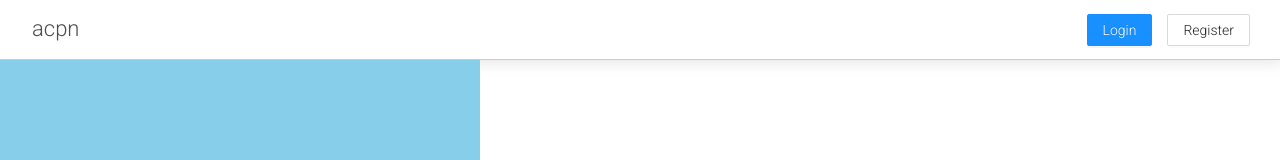
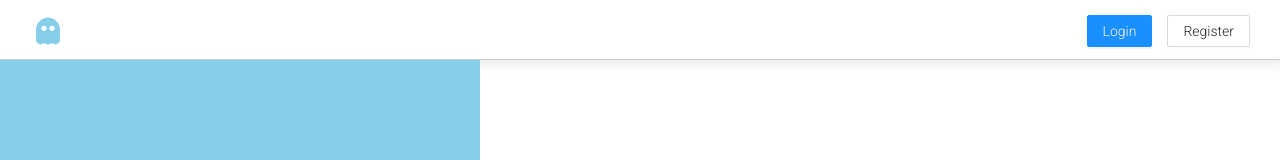
Before and after one commit to shahreaz0/ami-coding-pari-na, a React (Vite) app in the folder client/: page /login in a window 1280 px wide. Shown: the top 160 px of the page. Built offline with nearby package versions, Linux system fonts and the light colour scheme.

Commit message:
Code refactor and navbar style change

```diff
--- a/client/src/App.jsx
+++ b/client/src/App.jsx
@@ -22,7 +22,6 @@ const App = () => {
         <Navbar />
         <Switch>
           <Route exact path="/" component={Home} />
-
           <Route exact path="/login" component={LoginPage} />
           <Route exact path="/register" component={RegisterPage} />
         </Switch>
--- a/client/src/components/LoginForm.jsx
+++ b/client/src/components/LoginForm.jsx
@@ -1,18 +1,19 @@
 import React, { useState, useContext, useEffect } from "react";
+import { useHistory } from "react-router-dom";
 import { Form, Input, Button } from "antd";
-import { useHistory } from "react-router-dom";
-
-// contexts
-import UserContext from "../contexts/UserContext";
 
 // utils
 import fetch from "../utils/axios";
 import { loginFormValidate } from "../utils/validate";
 
+// contexts
+import UserContext from "../contexts/UserContext";
+
 const LoginForm = (props) => {
 	let history = useHistory();
 	const { state, dispatch } = useContext(UserContext);
 
+	// when form data pass the validation
 	const onFinish = async (values) => {
 		try {
 			const { status, data } = await fetch.post(
@@ -29,10 +30,6 @@ const LoginForm = (props) => {
 		}
 	};
 
-	const onFinishFailed = (errorInfo) => {
-		console.log("Failed:", errorInfo);
-	};
-
 	return (
 		<div className="LoginForm">
 			<Form
@@ -41,7 +38,6 @@ const LoginForm = (props) => {
 					remember: true,
 				}}
 				onFinish={onFinish}
-				onFinishFailed={onFinishFailed}
 				autoComplete="off"
 				layout="vertical"
 			>
--- a/client/src/components/Navbar.css
+++ b/client/src/components/Navbar.css
@@ -1,17 +1,21 @@
+/*.bx .bxs-ghost {
+  color: skyblue;
+  font-size: 2rem;
+}*/
+
 .navbar {
   font-size: 18px;
   border-bottom: 1px solid rgba(0, 0, 0, 0.2);
   padding-bottom: 10px;
   box-shadow: 3px 3px 15px 0px rgba(0, 0, 0, 0.1);
-  /*-webkit-box-shadow: 3px 3px 13px 0px rgba(0, 0, 0, 0.3);
-  -moz-box-shadow: 3px 3px 13px 0px rgba(0, 0, 0, 0.3);*/
+  -webkit-box-shadow: 3px 3px 13px 0px rgba(0, 0, 0, 0.1);
+  -moz-box-shadow: 3px 3px 13px 0px rgba(0, 0, 0, 0.1);
 }
 
 .main-nav {
   list-style-type: none;
   display: none;
-  margin-bottom: 1rem;
-  margin-top: 1rem;
+  margin: 0 0 1rem 0;
   text-align: center;
   padding-left: 0;
 }
@@ -19,7 +23,9 @@
 .nav-links,
 .logo {
   text-decoration: none;
-  color: rgba(0, 0, 0, 0.7);
+  color: skyblue;
+  font-size: 2rem !important;
+  margin: 0;
 }
 
 .main-nav li {
@@ -40,8 +46,8 @@
   top: 10px;
   right: 20px;
   cursor: pointer;
-  color: rgba(0, 0, 0, 0.7);
-  font-size: 24px;
+  color: rgba(0, 0, 0, 0.5);
+  font-size: 2rem;
 }
 
 #chkToggle {
@@ -67,9 +73,10 @@
 
   .main-nav {
     display: flex;
-    margin-right: 30px;
+    margin: 0 30px 0 0;
     flex-direction: row;
     justify-content: flex-end;
+    height: 100%;
   }
 
   .main-nav li {
@@ -81,7 +88,7 @@
   }
 
   .logo {
-    margin-top: 0;
+    /*margin-top: 0;*/
   }
 
   .navbar-toggle {
--- a/client/src/components/Navbar.jsx
+++ b/client/src/components/Navbar.jsx
@@ -12,10 +12,11 @@ const Navbar = () => {
 	const { state, dispatch } = useContext(UserContext);
 
 	const logout = () => {
+		// clear localStorage
 		localStorage.clear("token");
-
+		// login set to false
 		dispatch({ type: "USER", payload: false });
-
+		// redirect to home
 		history.push("/login");
 	};
 
@@ -30,7 +31,7 @@ const Navbar = () => {
 					<i className="bx bx-menu"></i>
 				</label>
 				<NavLink to="/" className="logo">
-					acpn
+					<i className="bx bxs-ghost"></i>
 				</NavLink>
 				<input type="checkbox" id="chkToggle"></input>
 				<ul className="main-nav" id="js-menu">
--- a/client/src/components/RegisterForm.jsx
+++ b/client/src/components/RegisterForm.jsx
@@ -9,10 +9,6 @@ const RegisterForm = (props) => {
 		console.log("Success:", values);
 	};
 
-	const onFinishFailed = (errorInfo) => {
-		console.log("Failed:", errorInfo);
-	};
-
 	return (
 		<div className="LoginForm">
 			<Form
@@ -21,7 +17,6 @@ const RegisterForm = (props) => {
 					remember: true,
 				}}
 				onFinish={onFinish}
-				onFinishFailed={onFinishFailed}
 				autoComplete="off"
 				layout="vertical"
 			>
```
Also changed, not shown: 2 other files (tests, documents, lock files or other folders).
